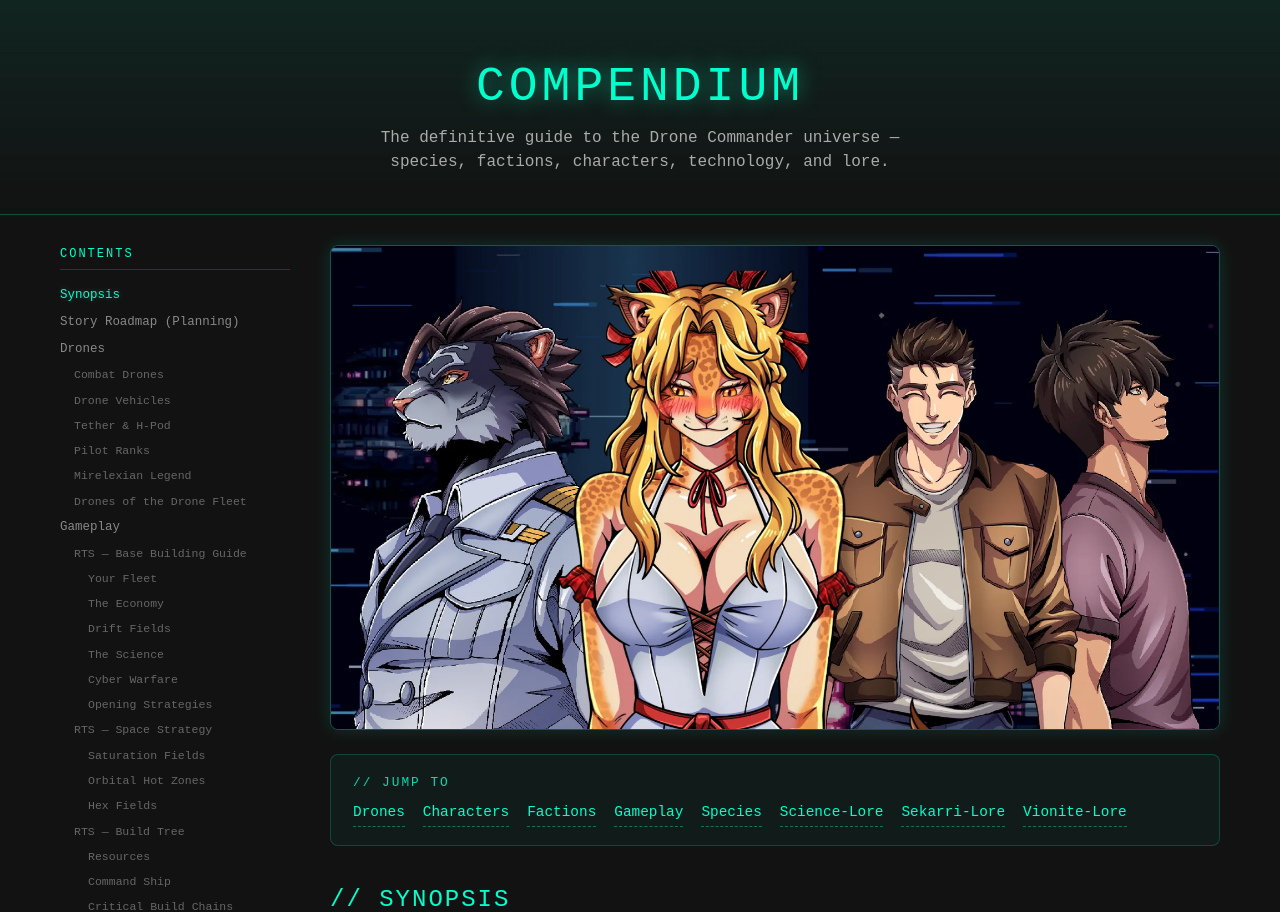
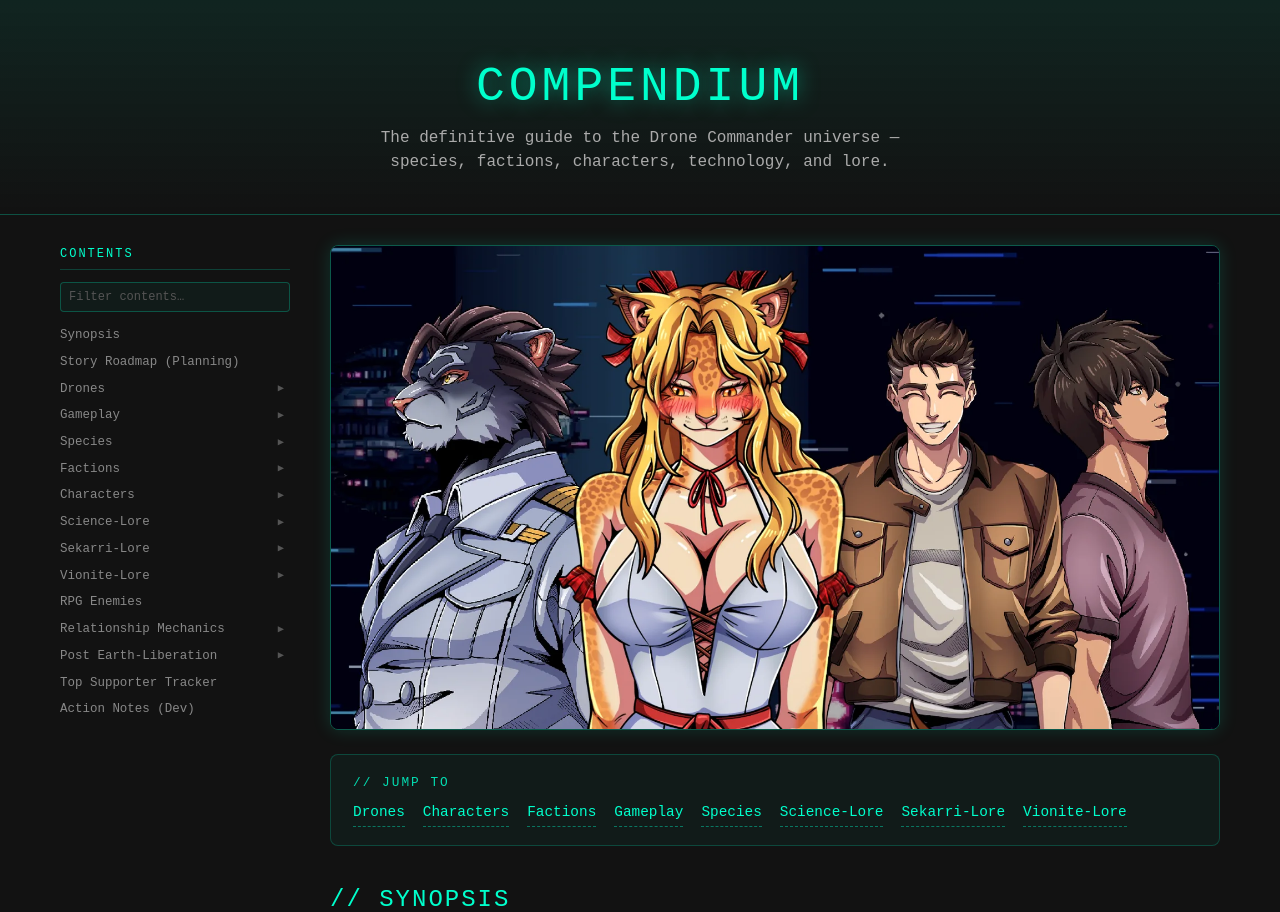
Before and after one commit to murchie85/DRONECOMMANDER_SITE, a Flask app: page /compendium in a window 1280 px wide. Shown: the part 165-1077 px from the top of the page. Run offline with Flask 3, Linux system fonts and the light colour scheme.

Commit message:
Compendium: collapsible contents sidebar with filter box; trim Crown closeness line
Co-Authored-By: Claude Fable 5.1 <noreply@anthropic.com>

```diff
--- a/templates/compendium.html
+++ b/templates/compendium.html
@@ -123,6 +123,34 @@
             padding-left: 14px;
         }
         .toc-sub .toc-link { font-size: 0.72rem; color: #666; }
+        .toc-sub.collapsed { display: none; }
+        .toc-link.has-sub { display: flex; justify-content: space-between; align-items: center; gap: 6px; }
+        .toc-caret {
+            flex-shrink: 0;
+            padding: 0 6px;
+            color: #555;
+            font-size: 0.65rem;
+            cursor: pointer;
+            transition: transform 0.2s, color 0.2s;
+        }
+        .toc-caret:hover { color: #00ffcc; }
+        .toc-link.open > .toc-caret { transform: rotate(90deg); color: #00ffcc; }
+        .toc-filter {
+            width: 100%;
+            margin-bottom: 10px;
+            padding: 5px 8px;
+            background: rgba(0,255,204,0.04);
+            border: 1px solid rgba(0,255,204,0.25);
+            border-radius: 4px;
+            color: #00ffcc;
+            font-family: inherit;
+            font-size: 0.75rem;
+            outline: none;
+        }
+        .toc-filter:focus { border-color: #00ffcc; box-shadow: 0 0 6px rgba(0,255,204,0.25); }
+        .toc-filter::placeholder { color: #555; }
+        .toc-hidden { display: none !important; }
+        .toc-empty { display: none; color: #555; font-size: 0.72rem; padding: 4px 0; }
 
         /* Main content */
         .comp-main {
@@ -471,6 +499,8 @@
         <!-- Sidebar TOC -->
         <nav class="toc-sidebar">
             <div class="toc-title">Contents</div>
+            <input type="search" class="toc-filter" id="tocFilter" placeholder="Filter contents&hellip;" aria-label="Filter contents" autocomplete="off">
+            <div class="toc-empty" id="tocEmpty">No matches.</div>
             <a href="#synopsis" class="toc-link">Synopsis</a>
             <a href="#story-roadmap" class="toc-link">Story Roadmap (Planning)</a>
             <a href="#drones" class="toc-link">Drones</a>
@@ -3399,7 +3429,7 @@ Cyber Warfare Suite (40 RP)
                 </p>
                 <ul>
                     <li><strong>Legal head.</strong> The Crown signs the formal documents &mdash; house deeds, contracts and the like.</li>
-                    <li><strong>Often close to the male, but not always.</strong> Many Crowns are Velara. Plenty are not. The role is about the pride, not the romance.</li>
+                    <li><strong>Often close to the male, but not always.</strong> Many Crowns are Velara. Plenty are not.</li>
                     <li><strong>Host.</strong> She organises the gatherings and does her best to make sure the Astraria attend.</li>
                     <li><strong>Negotiator.</strong> When a pride begins to fracture, the Crown steps in. That can mean cutting off an Astraria who has become divisive, or making the Velara and the male see reason.</li>
                 </ul>
@@ -4123,17 +4153,94 @@ Cyber Warfare Suite (40 RP)
         // Highlight current TOC section on scroll
         const sections = document.querySelectorAll('[id]');
         const tocLinks = document.querySelectorAll('.toc-link');
+        const tocNav = document.querySelector('.toc-sidebar');
+        const tocFilter = document.getElementById('tocFilter');
+
+        // Collapsible top-level groups: a link followed by a .toc-sub
+        const groups = [];
+        tocNav.querySelectorAll(':scope > .toc-sub').forEach(sub => {
+            const head = sub.previousElementSibling;
+            if (!head || !head.classList.contains('toc-link')) return;
+            const group = { head, sub, pinned: false };
+            const caret = document.createElement('span');
+            caret.className = 'toc-caret';
+            caret.innerHTML = '&#9654;';
+            caret.addEventListener('click', e => {
+                e.preventDefault();
+                e.stopPropagation();
+                group.pinned = sub.classList.contains('collapsed');
+                setOpen(group, group.pinned);
+            });
+            head.classList.add('has-sub');
+            head.appendChild(caret);
+            head.addEventListener('click', () => setOpen(group, true));
+            sub.classList.add('collapsed');
+            groups.push(group);
+        });
+        function setOpen(group, open) {
+            group.sub.classList.toggle('collapsed', !open);
+            group.head.classList.toggle('open', open);
+        }
+        // Open the group holding the active link, close the rest (unless pinned open)
+        function revealActive(link) {
+            if (tocFilter.value.trim()) return;
+            groups.forEach(g => {
+                const holds = g.head === link || g.sub.contains(link);
+                if (holds) setOpen(g, true);
+                else if (!g.pinned) setOpen(g, false);
+            });
+            // Keep the active link in view inside the sticky sidebar (desktop only)
+            if (window.matchMedia('(min-width: 769px)').matches) {
+                const top = link.offsetTop; // nav is sticky, so it is the offsetParent
+                if (top < tocNav.scrollTop || top > tocNav.scrollTop + tocNav.clientHeight - 30) {
+                    tocNav.scrollTop = top - tocNav.clientHeight / 2;
+                }
+            }
+        }
+
         const observer = new IntersectionObserver((entries) => {
             entries.forEach(entry => {
                 if (entry.isIntersecting) {
                     tocLinks.forEach(link => {
-                        link.classList.toggle('active',
-                            link.getAttribute('href') === '#' + entry.target.id);
+                        const on = link.getAttribute('href') === '#' + entry.target.id;
+                        link.classList.toggle('active', on);
+                        if (on) revealActive(link);
                     });
                 }
             });
         }, { rootMargin: '-80px 0px -70% 0px' });
         sections.forEach(section => observer.observe(section));
+
+        // Filter box: show matching links plus the headings above them
+        function filterLevel(container, q, force) {
+            let any = false;
+            Array.from(container.children).forEach(el => {
+                if (!el.classList.contains('toc-link')) return;
+                const next = el.nextElementSibling;
+                const sub = next && next.classList.contains('toc-sub') ? next : null;
+                const own = force || el.textContent.toLowerCase().includes(q);
+                const below = sub ? filterLevel(sub, q, own) : false;
+                const show = own || below;
+                el.classList.toggle('toc-hidden', !show);
+                if (sub) sub.classList.toggle('toc-hidden', !show);
+                any = any || show;
+            });
+            return any;
+        }
+        tocFilter.addEventListener('input', () => {
+            const q = tocFilter.value.trim().toLowerCase();
+            if (!q) {
+                tocNav.querySelectorAll('.toc-hidden').forEach(el => el.classList.remove('toc-hidden'));
+                groups.forEach(g => setOpen(g, g.pinned));
+                document.getElementById('tocEmpty').style.display = 'none';
+                const active = tocNav.querySelector('.toc-link.active');
+                if (active) revealActive(active);
+                return;
+            }
+            groups.forEach(g => setOpen(g, true));
+            const any = filterLevel(tocNav, q, false);
+            document.getElementById('tocEmpty').style.display = any ? 'none' : 'block';
+        });
     </script>
 </body>
 </html>
```
